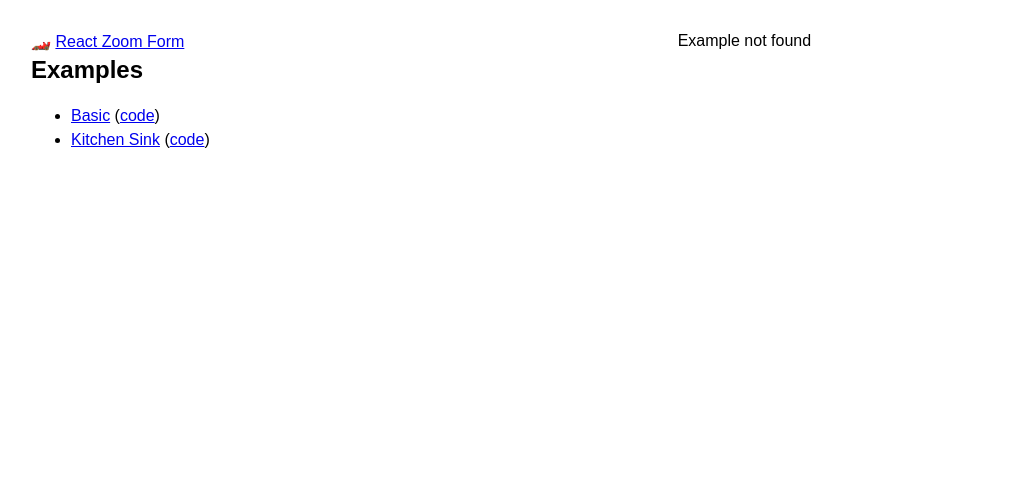
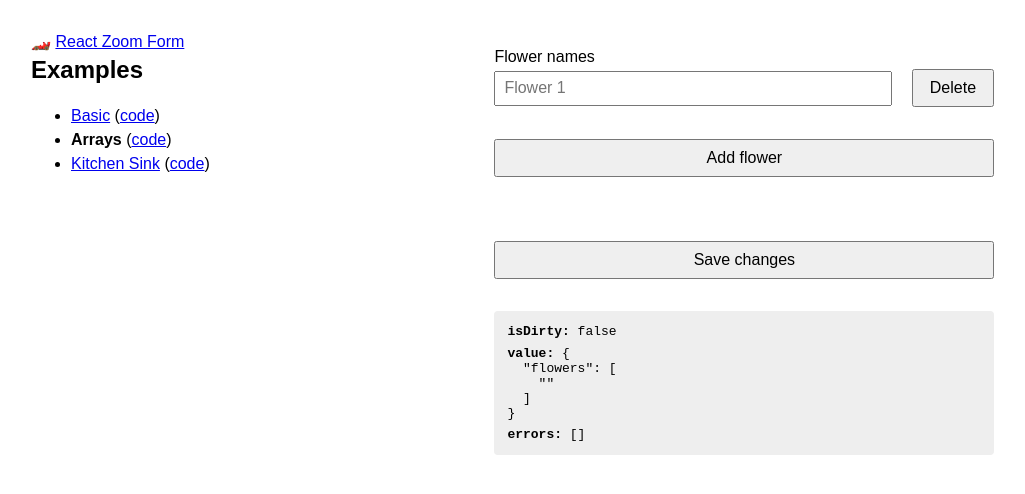
Before and after one commit to stevent-team/react-zoom-form, a React (Vite) app: page /arrays in a window 1280 px wide. Before the commit this address had no page. Shown: the top 494 px of the page, without its empty margins (1-1026 px from the left). Built offline with nearby package versions, Linux system fonts and the light colour scheme.

Commit message:
Add arrays example

```diff
--- a/examples/App.tsx
+++ b/examples/App.tsx
@@ -1,9 +1,10 @@
 import { Route, Switch, Link, useLocation } from 'wouter'
+import { SubmitHandler } from '@stevent-team/react-zoom-form'
+import { repository } from '../package.json'
+
+import Basic from './basic'
+import Arrays from './arrays'
 import KitchenSink from './kitchen-sink'
-import Basic from './basic'
-import { SubmitHandler } from '@stevent-team/react-zoom-form'
-
-const GITHUB = 'https://github.com/stevent-team/react-zoom-form'
 
 interface Example {
   name: string
@@ -16,6 +17,11 @@ const EXAMPLES: Example[] = [
     name: 'Basic',
     path: '/basic',
     component: Basic,
+  },
+  {
+    name: 'Arrays',
+    path: '/arrays',
+    component: Arrays,
   },
   {
     name: 'Kitchen Sink',
@@ -34,7 +40,7 @@ const App = () => {
 
   return <>
     <nav>
-      {'🏎️ '}<a href={GITHUB} target="_blank" rel="nofollow noreferrer">React Zoom Form</a>
+      {'🏎️ '}<a href={repository} target="_blank" rel="nofollow noreferrer">React Zoom Form</a>
       <h2>Examples</h2>
       <ul>
         {EXAMPLES.map((example, i) => {
@@ -42,7 +48,7 @@ const App = () => {
 
           return <li key={example.path} className={active ? 'active' : undefined}>
             {active ? <span>{example.name}</span> : <Link to={i === 0 ? '/' : example.path}>{example.name}</Link>}
-            {' '}(<a href={`${GITHUB}/blob/main/examples${example.path}`} target="_blank" rel="nofollow noreferrer">code</a>)
+            {' '}(<a href={`${repository}/blob/main/examples${example.path}`} target="_blank" rel="nofollow noreferrer">code</a>)
           </li>
         })}
       </ul>
--- /dev/null
+++ b/examples/arrays/index.tsx
@@ -0,0 +1,41 @@
+import { SubmitHandler, useForm, Errors, getValue, setValue } from '@stevent-team/react-zoom-form'
+import { z } from 'zod'
+import Output from '../Output'
+
+export const schema = z.object({
+  flowers: z.array(z.string().min(1)).min(1).max(10),
+})
+
+const Arrays = ({ onSubmit }: { onSubmit: SubmitHandler<typeof schema> }) => {
+  const { fields, handleSubmit, isDirty } = useForm({ schema, initialValues: { flowers: [''] } })
+
+  return <>
+    <form onSubmit={handleSubmit(onSubmit)}>
+      <label>Flower names</label>
+
+      {getValue(fields.flowers)?.map((_value, i) =>
+        <div key={i} style={{ display: 'flex', alignItems: 'center', gap: 20 }}>
+          <input {...fields.flowers[i].register()} placeholder={`Flower ${i + 1}`} type="text" />
+          <button
+            type="button"
+            onClick={() => setValue(fields.flowers, value => value?.filter((_, j) => j !== i))}
+            style={{ margin: 0, width: 100 }}
+          >Delete</button>
+        </div>
+      )}
+
+      <button
+        type="button"
+        onClick={() => setValue(fields.flowers, value => [...value ?? [], ''])}
+      >Add flower</button>
+
+      <Errors field={fields.flowers} className="error" />
+
+      <button>Save changes</button>
+    </form>
+
+    <Output isDirty={isDirty} fields={fields} />
+  </>
+}
+
+export default Arrays
--- a/tsconfig.json
+++ b/tsconfig.json
@@ -13,7 +13,8 @@
     "forceConsistentCasingInFileNames": true,
     "strict": true,
     "skipLibCheck": true,
-    "noEmit": true
+    "noEmit": true,
+    "resolveJsonModule": true
   },
   "exclude": ["**/dist/*"]
 }
```
